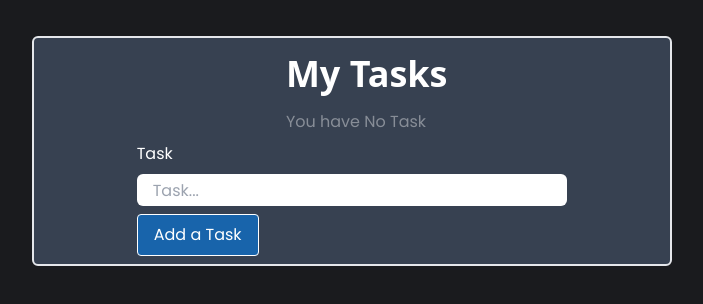
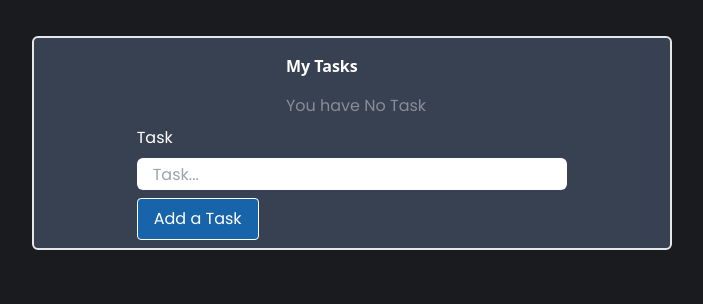
Before and after one commit to AmitPaswan18/Todo-App, a React (Vite) app: page / in a window 1280 px wide. Shown: the top 304 px of the page, without its empty margins (288-991 px from the left). Built offline with nearby package versions, Linux system fonts and the light colour scheme.

Commit message:
fixed my task UI for sm screen

```diff
--- a/src/components/TodoItems.jsx
+++ b/src/components/TodoItems.jsx
@@ -88,8 +88,8 @@ const TodoItems = () => {
         <div className=" max-h-96 overflow-y-auto w-10/12 flex justify-center lg:w-10/12  ">
           {todo.length === 0 ? (
             <>
-              <div className=" flex md:flex-col justify-evenly md:w-full md:z-10 lg:w-1/3 text-white lg:ml-10  lg:h-3/6 sm:h-1/2 ">
-                <div className="font-sans font-extrabold text-4xl my-2">
+              <div className=" flex flex-col md:flex-col justify-evenly md:w-full md:z-10 lg:w-1/3 text-white lg:ml-10  lg:h-3/6 sm:h-1/2 ">
+                <div className="font-sans font-extrabold text-4xl md:text-base  my-2">
                   My Tasks
                 </div>
                 <div className=" text-md text-slate-500 opacity-40 py-2 ">
```
